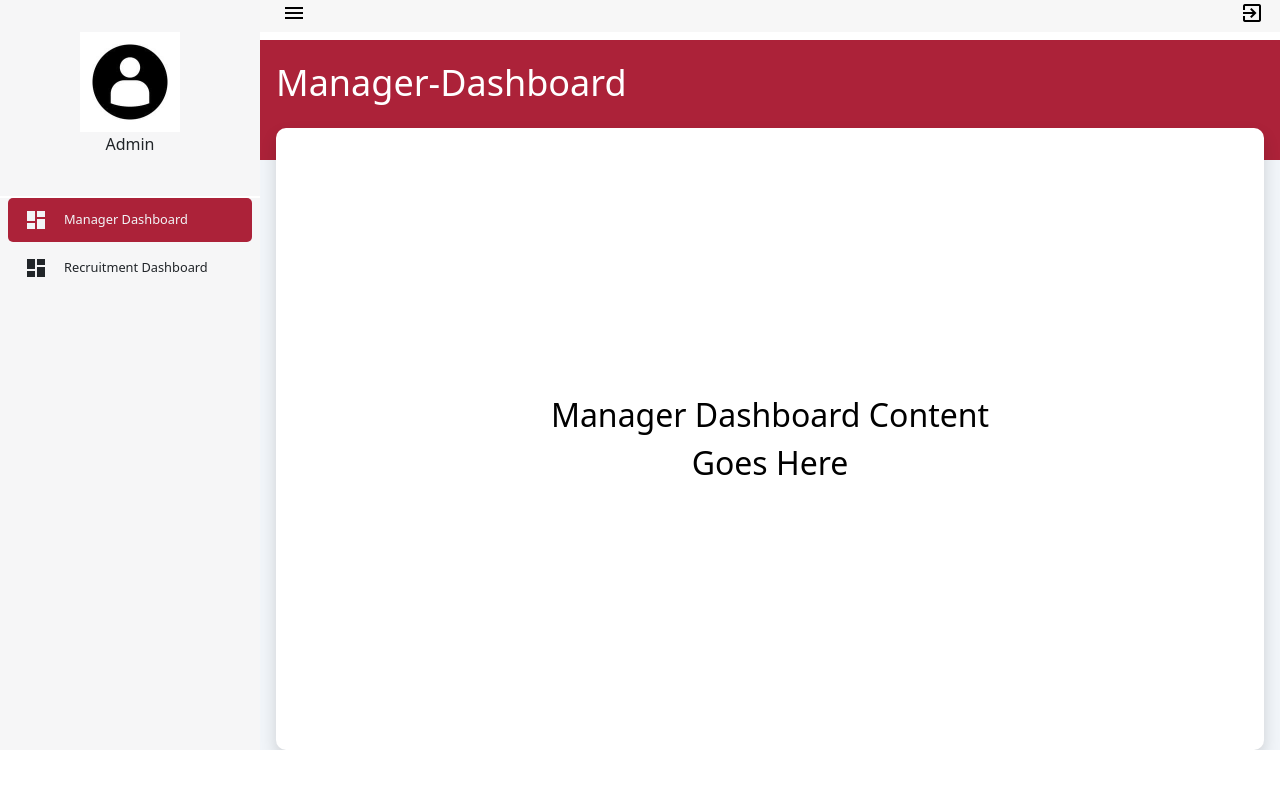
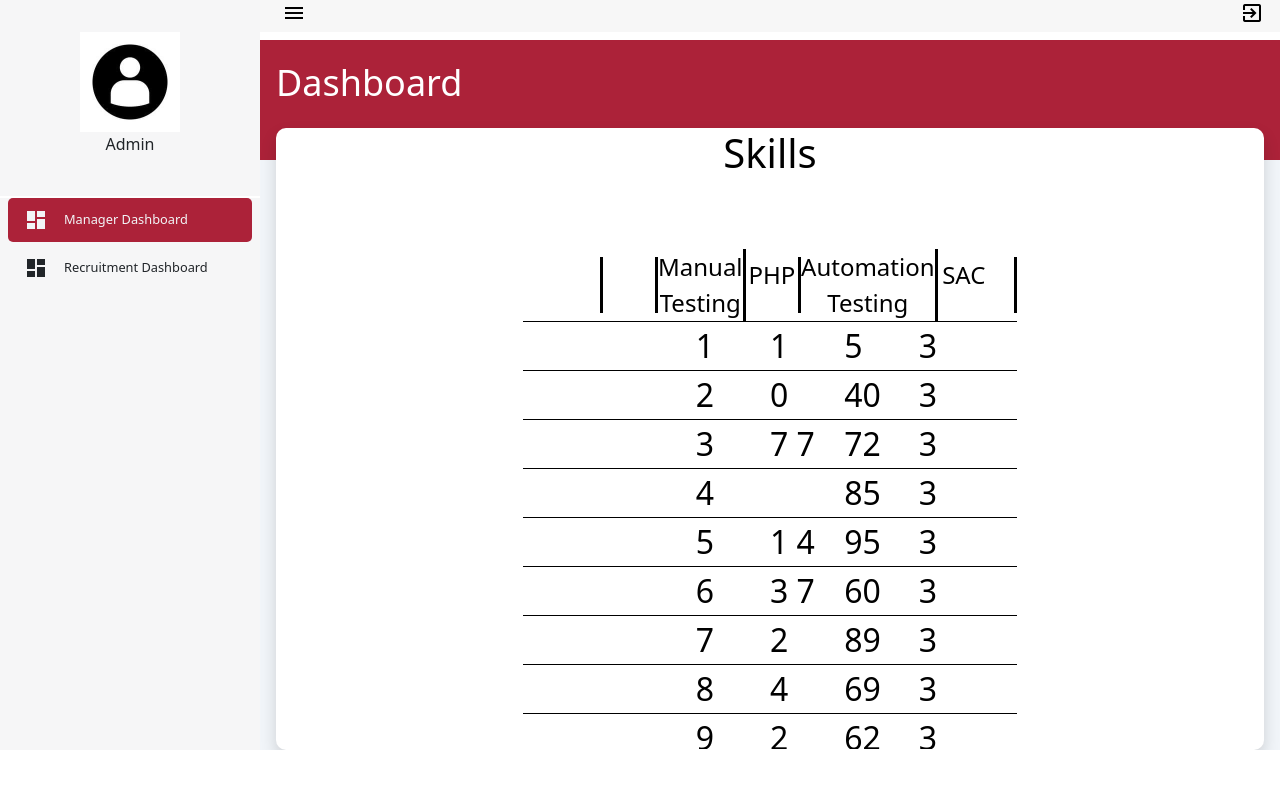
Before and after one commit to darkksud/Rec-Management-Proj-Angular-Spring, an Angular app in the folder RecruitmentManagementSystem-development/: page /manager-dashboard in a window 1280 px wide. Shown: the top 788 px of the page. Built offline with nearby package versions, Linux system fonts and the light colour scheme.

Commit message:
changes by sumit

```diff
--- a/RecruitmentManagementSystem-development/src/app/manager-dashboard/manager-dashboard.component.css
+++ b/RecruitmentManagementSystem-development/src/app/manager-dashboard/manager-dashboard.component.css
@@ -22,3 +22,30 @@
     left: 50%;
     transform: translate(-50%, -50%);
 }
+.example-container {
+    display: flex;
+    flex-direction: column;
+    min-width: 300px;
+  }
+
+  .example-header {
+    min-height: 64px;
+    padding: 8px 24px 0;
+  }
+
+  .mat-form-field {
+    font-size: 12px;
+    width: 100%;
+  }
+
+  .mat-table {
+    overflow: auto;
+    max-height: 500px;
+  }
+
+  .mat-header-cell {
+     font-size: 24px;
+
+     border-right-style: solid;
+     display: inline-table;
+  }
--- a/RecruitmentManagementSystem-development/src/app/manager-dashboard/manager-dashboard.component.html
+++ b/RecruitmentManagementSystem-development/src/app/manager-dashboard/manager-dashboard.component.html
@@ -1,9 +1,60 @@
 <div class="container-fluid page">
-    <div class="d-flex page__box p-3 mt-2">Manager-Dashboard</div>
-    <div class="page__content shadow p-3 position-relative">
-      <div class="page__content-data position-absolute text-center">
-        Manager Dashboard Content Goes Here
-      </div>
+  <div class="d-flex page__box p-3 mt-2">Dashboard</div>
+  <div class="page__content shadow p-3 position-relative">
+    <div class="page__content-data position-absolute text-center">
+      <h1>Skills</h1>
+    <div class="example-header">
+
+    </div>
+    <div class="example-container mat-elevation-z8">
+
+      <mat-table [dataSource]="dataSource" matSort>
+
+        <ng-container matColumnDef="A">
+          <mat-header-cell *matHeaderCellDef mat-sort-header></mat-header-cell>
+          <mat-cell *matCellDef="let row"> {{row.A}} </mat-cell>
+        </ng-container>
+
+        <ng-container matColumnDef="BCD">
+          <mat-header-cell *matHeaderCellDef mat-sort-header></mat-header-cell>
+          <mat-cell *matCellDef="let row"> {{row.BCD}} </mat-cell>
+        </ng-container>
+
+        <!-- S. No Column -->
+       <ng-container matColumnDef="sNo">
+          <mat-header-cell *matHeaderCellDef mat-sort-header>Manual Testing</mat-header-cell>
+          <mat-cell *matCellDef="let row"> {{row.sNo}} </mat-cell>
+
+        </ng-container>
+   <!-- Phone Column -->
+   <ng-container matColumnDef="phone">
+    <mat-header-cell *matHeaderCellDef mat-sort-header> Automation Testing </mat-header-cell>
+    <mat-cell *matCellDef="let row"> {{row.phone}} </mat-cell>
+  </ng-container>
+
+  <!-- Name Column -->
+  <ng-container matColumnDef="name">
+    <mat-header-cell *matHeaderCellDef mat-sort-header> PHP </mat-header-cell>
+    <mat-cell *matCellDef="let row"> {{row.name}} </mat-cell>
+  </ng-container>
+
+  <!-- Email Column -->
+  <ng-container matColumnDef="email">
+    <mat-header-cell *matHeaderCellDef mat-sort-header> SAC </mat-header-cell>
+    <mat-cell *matCellDef="let row" [style.color]="row.color"> {{row.email}} </mat-cell>
+  </ng-container>
+
+
+
+      <mat-header-row *matHeaderRowDef="displayedColumns"></mat-header-row>
+        <mat-row *matRowDef="let row; columns: displayedColumns;">
+        </mat-row>
+    </mat-table>
+
+
+    </div>
+
+
     </div>
   </div>
-  <router-outlet></router-outlet>
+</div>
--- a/RecruitmentManagementSystem-development/src/app/manager-dashboard/manager-dashboard.component.ts
+++ b/RecruitmentManagementSystem-development/src/app/manager-dashboard/manager-dashboard.component.ts
@@ -1,19 +1,75 @@
-import { Component, OnInit } from '@angular/core';
+//import { Component, OnInit } from '@angular/core';
+import {Component, ViewChild} from '@angular/core';
+import {MatPaginator} from '@angular/material/paginator';
+import {MatSort} from '@angular/material/sort';
+import {MatTableDataSource} from '@angular/material/table';
 
 @Component({
   selector: 'app-manager-dashboard',
   templateUrl: './manager-dashboard.component.html',
   styleUrls: ['./manager-dashboard.component.css']
 })
-export class ManagerDashboardComponent implements OnInit {
-  sideBarOpen = true;
+export class ManagerDashboardComponent {
+  displayedColumns = ['A','BCD','sNo', 'name', 'phone', 'email'];
+  rowData=['total','score'];
 
-  sideBarToggler() {
-    this.sideBarOpen = !this.sideBarOpen;
-  }
-  constructor() { }
 
-  ngOnInit(): void {
+  dataSource: MatTableDataSource<UserData>;
+
+  @ViewChild(MatPaginator) paginator: MatPaginator;
+  @ViewChild(MatSort) sort: MatSort;
+
+
+  /**
+   * Set the paginator and sort after the view init since this component will
+   * be able to query its view for the initialized paginator and sort.
+   */
+   ngAfterViewInit() {
+    this.dataSource.paginator = this.paginator;
+    this.dataSource.sort = this.sort;
+
+   }
+
+  constructor() {
+    // Create 100 users
+    const users: UserData[] = [];
+    for (let i = 1; i <= 10; i++) { users.push(createNewUser(i)); }
+
+    // Assign the data to the data source for the table to render
+    this.dataSource = new MatTableDataSource(users);
   }
 
 }
+  function createNewUser(sNo: number): UserData {
+    const name =
+        NAMES[Math.round(Math.random() * (NAMES.length - 1))] + ' ' +
+        NAMES[Math.round(Math.random() * (NAMES.length - 1))].charAt(0) + '';
+
+    return {
+      sNo: sNo.toString(),
+      name: name,
+      phone:  Math.round(Math.random() * 100).toString(),
+      email: EMAILS[Math.round(Math.random() * (EMAILS.length - 1))],
+
+
+    };
+
+}
+
+
+/** Constants used to fill up our data base. */
+const NAMES = ['1', '2', '', '3', '7', '3',
+  '', '4', '', '', '', '',
+  '', '', '', '4', '7', '2', '0'];
+const SKILLS = [''];
+const PROJECTS = [''];
+const EMAILS = ['3'];
+
+
+export interface UserData {
+  sNo: string;
+  name: string;
+  phone: string;
+  email: string;
+
+}
```
Also changed, not shown: 1 other file (tests, documents, lock files or other folders).
